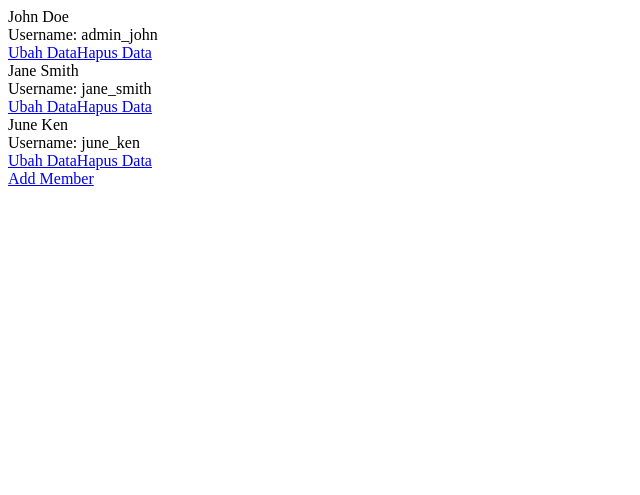
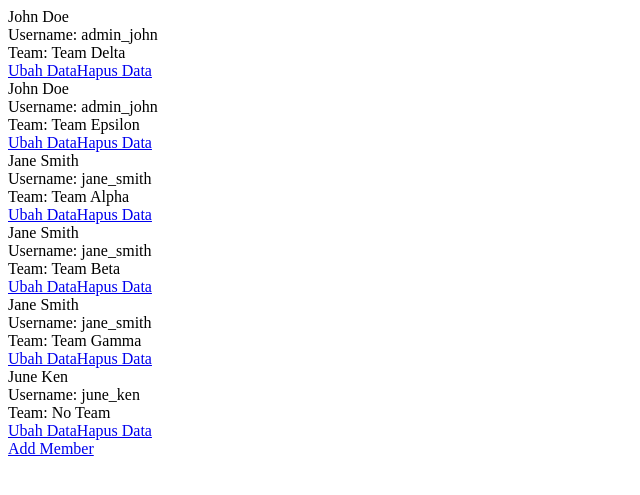
Before and after one commit to nathsteve13/fsp_esports, a PHP site: page /admin/member/member-read.php in a window 1280 px wide. Shown: the top 495 px of the page, without its empty margins (0-640 px from the left). Run offline with PHP 8.4, Linux system fonts and the light colour scheme; data comes from the database, SQL or seed files in the repository.

Commit message:
Update member-read.php

```diff
--- a/admin/member/member-read.php
+++ b/admin/member/member-read.php
@@ -12,7 +12,11 @@
             die("Failed to connect to MySQL: " . $mysqli->connect_error);
         }
 
-        $sql = "select * from member";
+        $sql = "SELECT member.fname, member.lname, member.username, member.idmember, team.name AS team_name
+                FROM member
+                LEFT JOIN team_members ON member.idmember = team_members.idmember
+                LEFT JOIN team ON team_members.idteam = team.idteam";
+
         $stmt = $mysqli->prepare($sql);
         $stmt->execute();
         $res = $stmt->get_result();
@@ -25,6 +29,13 @@
                 echo "<div class='card-content'>";
                 echo "<div class='card-name'>" . $row['fname'] . " " . $row['lname']. "</div>";
                 echo "<div class='card-meta'>Username: " . $row['username'] . "</div>";
+
+                if ($row['team_name']) {
+                    echo "<div class='card-meta'>Team: " . $row['team_name'] . "</div>";
+                } else {
+                    echo "<div class='card-meta'>Team: No Team</div>";
+                }
+
                 echo "</div>";
                 echo "<div class='card-actions'>";
                 echo "<a href='member-update.php?idmember=" . $row['idmember'] . "'>Ubah Data</a>";
```
